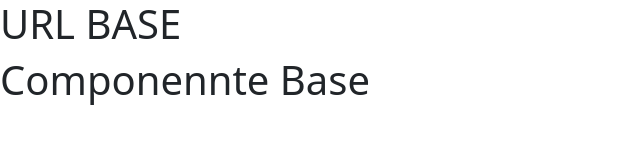
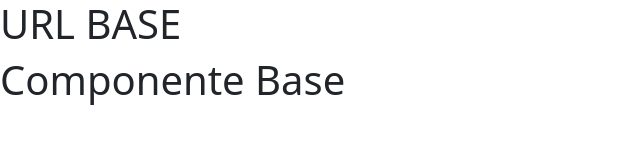
Before and after one commit to JuanMaChico/my-proyect, a React (Create React App) app: page / in a window 1280 px wide. Shown: the top 160 px of the page, without its empty margins (0-640 px from the left). Built offline with nearby package versions, Linux system fonts and the light colour scheme.

Commit message:
RouterDOm

```diff
--- a/src/components/Base.jsx
+++ b/src/components/Base.jsx
@@ -3,7 +3,7 @@ import React from "react";
 const Base = () => {
 	return (
 		<div>
-			<h1>Componennte Base</h1>
+			<h1>Componente Base</h1>
 		</div>
 	);
 };
```
Also changed, not shown: 2 other files (tests, documents, lock files or other folders).
